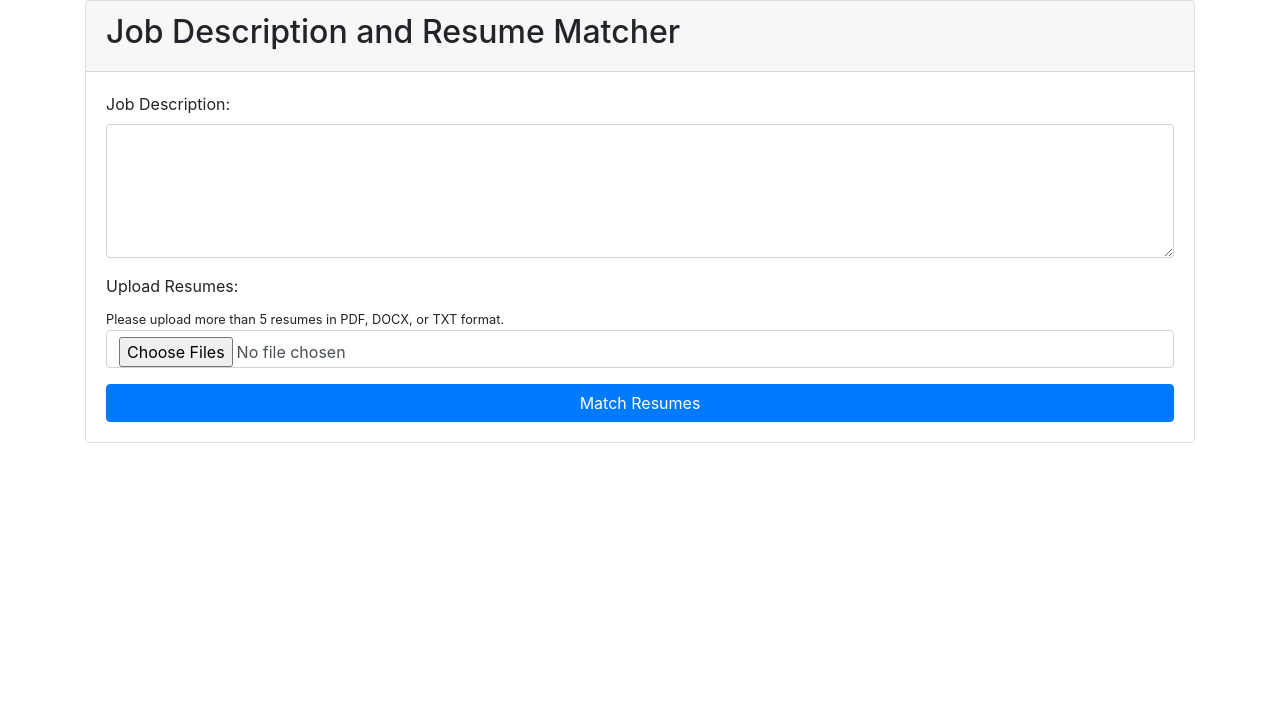
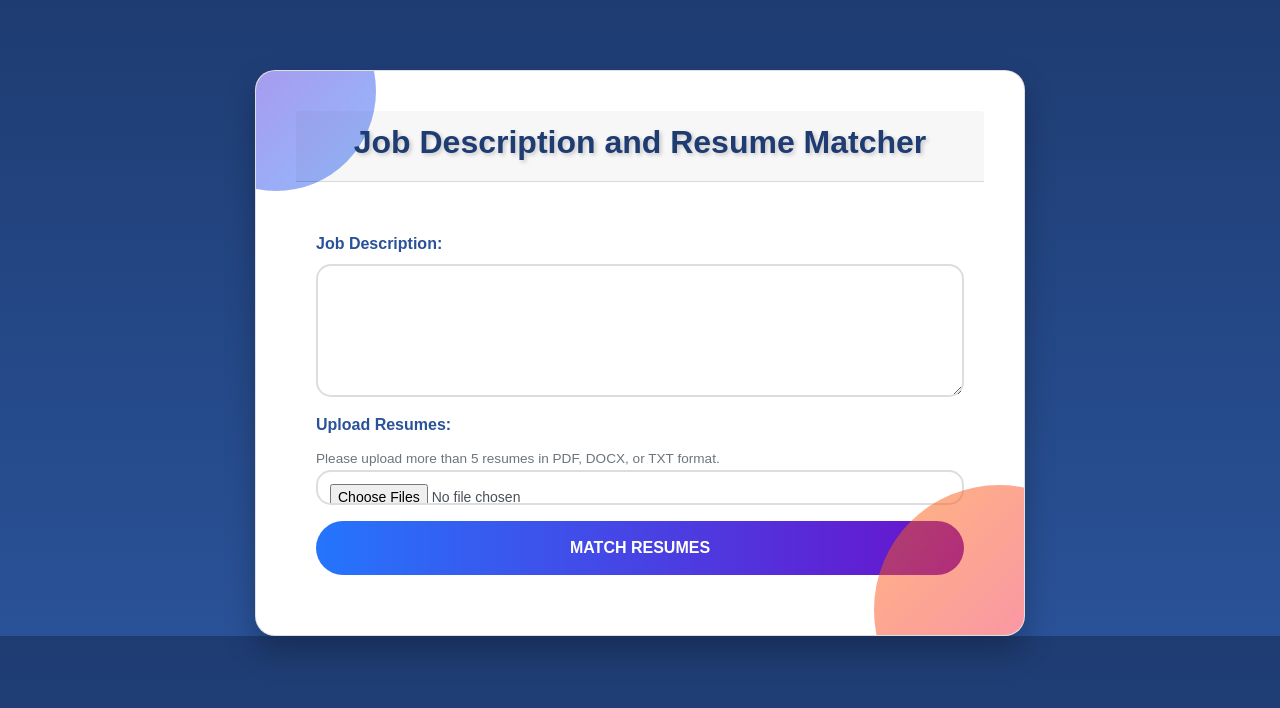
Before and after one commit to Anushka4404/matchresumes, a Flask app: page / in a window 1280 px wide. Shown: the top 708 px of the page. Run offline with Flask 3, Linux system fonts and the light colour scheme; some libraries are stand-ins or nearby versions.

Commit message:
Update matchresume.html

```diff
--- a/templates/matchresume.html
+++ b/templates/matchresume.html
@@ -6,7 +6,138 @@
     <title>Resume Matcher</title>
     <link rel="stylesheet" href="https://maxcdn.bootstrapcdn.com/bootstrap/4.5.2/css/bootstrap.min.css">
     <style>
-        /* Your custom CSS goes here */
+        body {
+            background: linear-gradient(to bottom, #1e3c72, #2a5298);
+            font-family: 'Poppins', sans-serif;
+            color: #ffffff;
+        }
+        .container {
+            margin-top: 70px;
+            max-width: 800px;
+        }
+        .card {
+            border-radius: 20px;
+            background: #ffffff;
+            padding: 40px;
+            box-shadow: 0 15px 30px rgba(0, 0, 0, 0.25);
+            position: relative;
+            overflow: hidden;
+        }
+        .card::before {
+            content: '';
+            position: absolute;
+            top: -80px;
+            left: -80px;
+            width: 200px;
+            height: 200px;
+            background: linear-gradient(135deg, #6a11cb, #2575fc);
+            border-radius: 50%;
+            z-index: 0;
+            opacity: 0.5;
+        }
+        .card::after {
+            content: '';
+            position: absolute;
+            bottom: -100px;
+            right: -100px;
+            width: 250px;
+            height: 250px;
+            background: linear-gradient(135deg, #ff6a00, #ee0979);
+            border-radius: 50%;
+            z-index: 0;
+            opacity: 0.5;
+        }
+        .card-header {
+            z-index: 1;
+            position: relative;
+            text-align: center;
+            margin-bottom: 30px;
+        }
+        .card-header h2 {
+            font-size: 2rem;
+            font-weight: bold;
+            color: #1e3c72;
+            text-shadow: 2px 2px 4px rgba(0, 0, 0, 0.2);
+        }
+        .form-group label {
+            font-weight: bold;
+            color: #2a5298;
+        }
+        .form-control {
+            border: 2px solid #ddd;
+            border-radius: 15px;
+            padding: 12px;
+            font-size: 14px;
+            transition: all 0.3s ease;
+        }
+        .form-control:focus {
+            border-color: #2575fc;
+            box-shadow: 0 0 12px rgba(37, 117, 252, 0.4);
+        }
+        .btn-primary {
+            background: linear-gradient(to right, #2575fc, #6a11cb);
+            border: none;
+            border-radius: 30px;
+            padding: 15px 35px;
+            font-size: 16px;
+            font-weight: bold;
+            color: #ffffff;
+            text-transform: uppercase;
+            transition: all 0.3s ease;
+        }
+        .btn-primary:hover {
+            transform: translateY(-3px);
+            box-shadow: 0 8px 25px rgba(106, 17, 203, 0.4);
+        }
+        .alert {
+            border-radius: 15px;
+            padding: 20px;
+            font-size: 16px;
+            background: rgba(37, 117, 252, 0.1);
+            color: #2575fc;
+            font-weight: bold;
+            margin-top: 30px;
+        }
+        .alert ul {
+            padding-left: 20px;
+            margin-top: 10px;
+        }
+        .alert ul li {
+            margin-bottom: 5px;
+        }
+        small.form-text {
+            font-size: 0.85rem;
+            color: #6c757d;
+        }
+
+        /* Additional Media Query for better mobile experience */
+        @media (max-width: 576px) {
+            .container {
+                padding-left: 15px;
+                padding-right: 15px;
+            }
+
+            .card {
+                padding: 20px;
+            }
+
+            .card-header h2 {
+                font-size: 1.5rem;
+            }
+
+            .form-group label {
+                font-size: 0.9rem;
+            }
+
+            .form-control {
+                font-size: 13px;
+            }
+
+            .btn-primary {
+                padding: 12px 30px;
+                font-size: 14px;
+            }
+        }
     </style>
 </head>
 <body>
```
